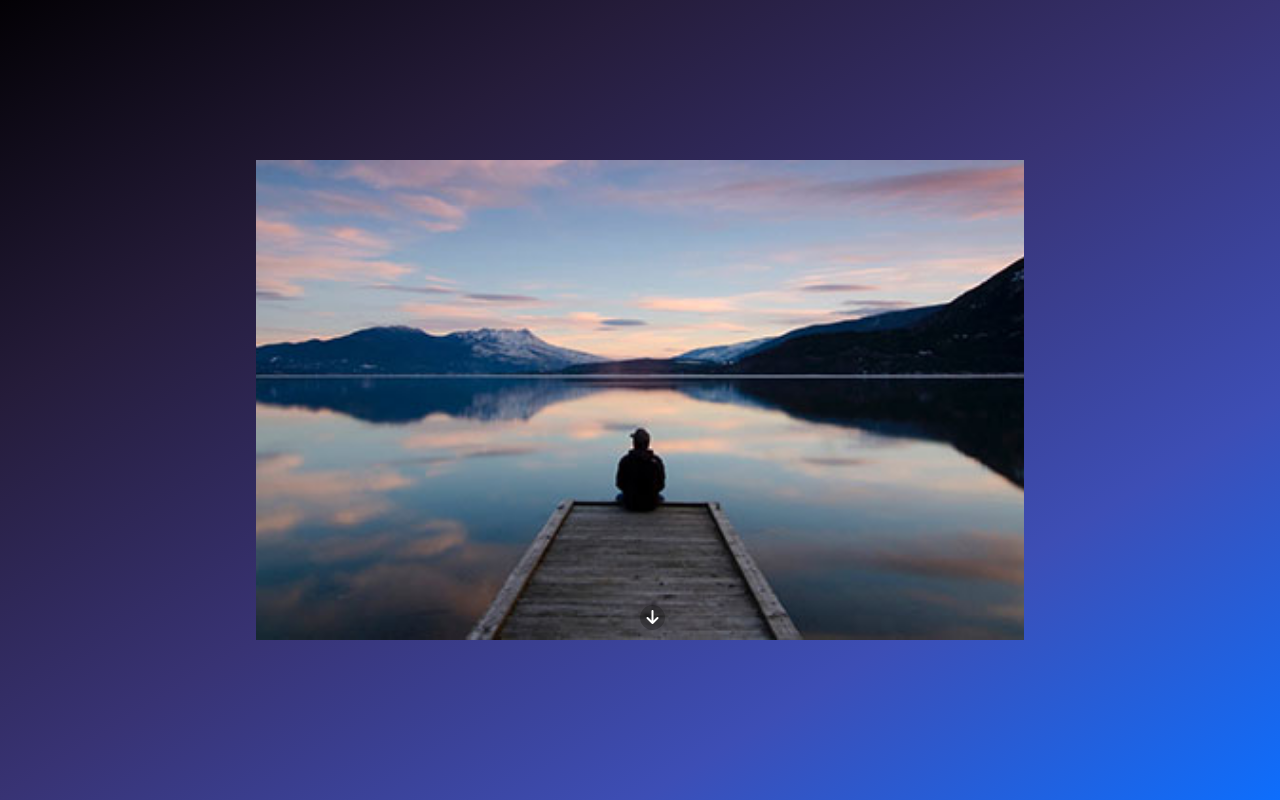
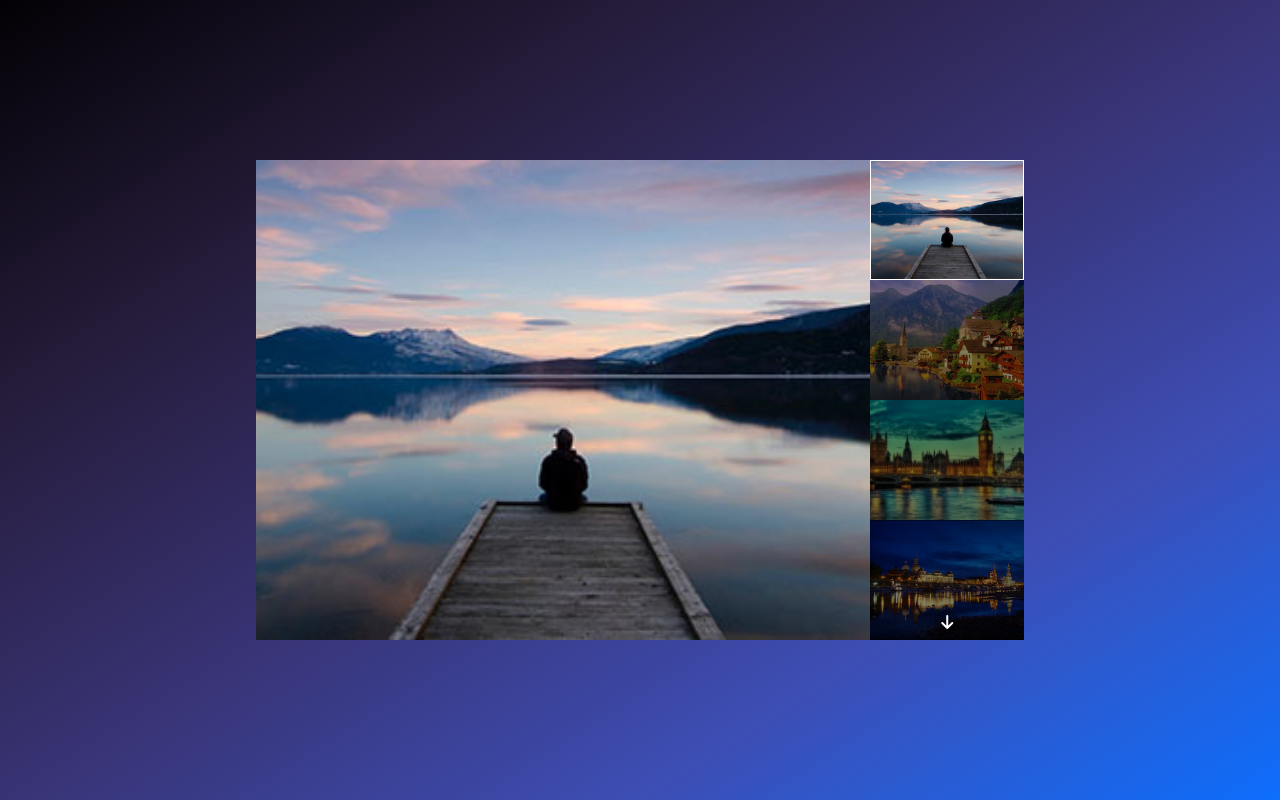
Before and after one commit to Stanghi/js-array-carousel, a plain HTML site: page milestone 2/index.html in a window 1280 px wide. Drawn offline with Linux system fonts and the light colour scheme.

Commit message:
[add] bonus 2

```diff
--- a/milestone 2/assets/css/style.css
+++ b/milestone 2/assets/css/style.css
@@ -26,6 +26,7 @@
 }
 
 .container{
+    display: flex;
     width: 60%;
     height: 60%;
     background-color: rgb(0, 0, 0);
@@ -37,7 +38,7 @@
 }
 
 .slider{
-    position: relative;
+    width: 80%;
     height: 100%;
 }
 
@@ -47,8 +48,31 @@
     object-fit: cover;
 }
 
+.right-slider{
+    position: relative;
+    width: 20%;
+}
+
+.box{
+    height: calc(100% / 4);
+}
+
+.item-box{
+    width: 100%;
+    height: 100%;
+    object-fit: cover;
+    opacity: .5;
+}
+
+.rmv-opacity{
+    opacity: 1;
+    border: 1px solid white;
+}
+
 .btn-arrow{
+    z-index: 999;
     position: absolute;
+    transform: translate(+50%);
     cursor: pointer;
     width: 25px;
     height: 25px;
@@ -64,13 +88,13 @@
 }
 
 .btn-arrow.up{
-    left: 50%;
-    top: 10px;
+    right: 50%;
+    top: 5px;
 }
 
 .btn-arrow.down{
-    left: 50%;
-    bottom: 10px;
+    right: 50%;
+    bottom: 5px;
 }
 
 .item{
--- a/milestone 2/assets/js/script.js
+++ b/milestone 2/assets/js/script.js
@@ -8,11 +8,13 @@
 let imagesTags = '';
 
 const slider = document.querySelector('.item-wrapper');
+const rightSlider = document.querySelector('.right-slider');
 
 for(let i = 0; i < imagesArray.length; i++){
     imagesTags += `
     <img class="item" src="assets/img/${imagesArray[i]}" alt="${imagesArray[i]}">
     `;
+
 }
 
 let counterImages = 0;
@@ -24,12 +26,17 @@
 slider.innerHTML += imagesTags;
 
 const items = document.getElementsByClassName('item');
+const itemsBox = document.getElementsByClassName('item-box');
 
 items[counterImages].classList.add('active');
 
+itemsBox[counterImages].classList.add('rmv-opacity');
+
 next.addEventListener('click', function(){
     items[counterImages].classList.remove('active');
+    itemsBox[counterImages].classList.remove('rmv-opacity');
     counterImages++;
+    itemsBox[counterImages].classList.add('rmv-opacity');
     items[counterImages].classList.add('active');
 
     prev.classList.remove('hide');
@@ -40,7 +47,9 @@
 
 prev.addEventListener('click', function(){
     items[counterImages].classList.remove('active');
+    itemsBox[counterImages].classList.remove('rmv-opacity');
     counterImages--;
+    itemsBox[counterImages].classList.add('rmv-opacity');
     items[counterImages].classList.add('active');
 
     next.classList.remove('hide');
--- a/milestone 2/index.html
+++ b/milestone 2/index.html
@@ -17,6 +17,10 @@
             <div class="main-wrapper">
                 <div class="container">
                     <div class="slider">
+                        <div class="item-wrapper"></div>
+                    </div>
+
+                    <div class="right-slider">
 
                         <div class="btn-arrow up">
                             <i class="fa-solid fa-arrow-up"></i>
@@ -25,8 +29,18 @@
                             <i class="fa-solid fa-arrow-down"></i>
                         </div>
 
-                        <div class="item-wrapper"></div>
-
+                        <div class="box">
+                            <img class="item-box" src="assets/img/01.jpg" alt="01">
+                        </div>
+                        <div class="box">
+                            <img class="item-box" src="assets/img/02.jpg" alt="02">
+                        </div>
+                        <div class="box">
+                            <img class="item-box" src="assets/img/03.jpg" alt="04">
+                        </div>
+                        <div class="box">
+                            <img class="item-box" src="assets/img/04.jpg" alt="04">
+                        </div>
                     </div>
                 </div>
             </div>
```
